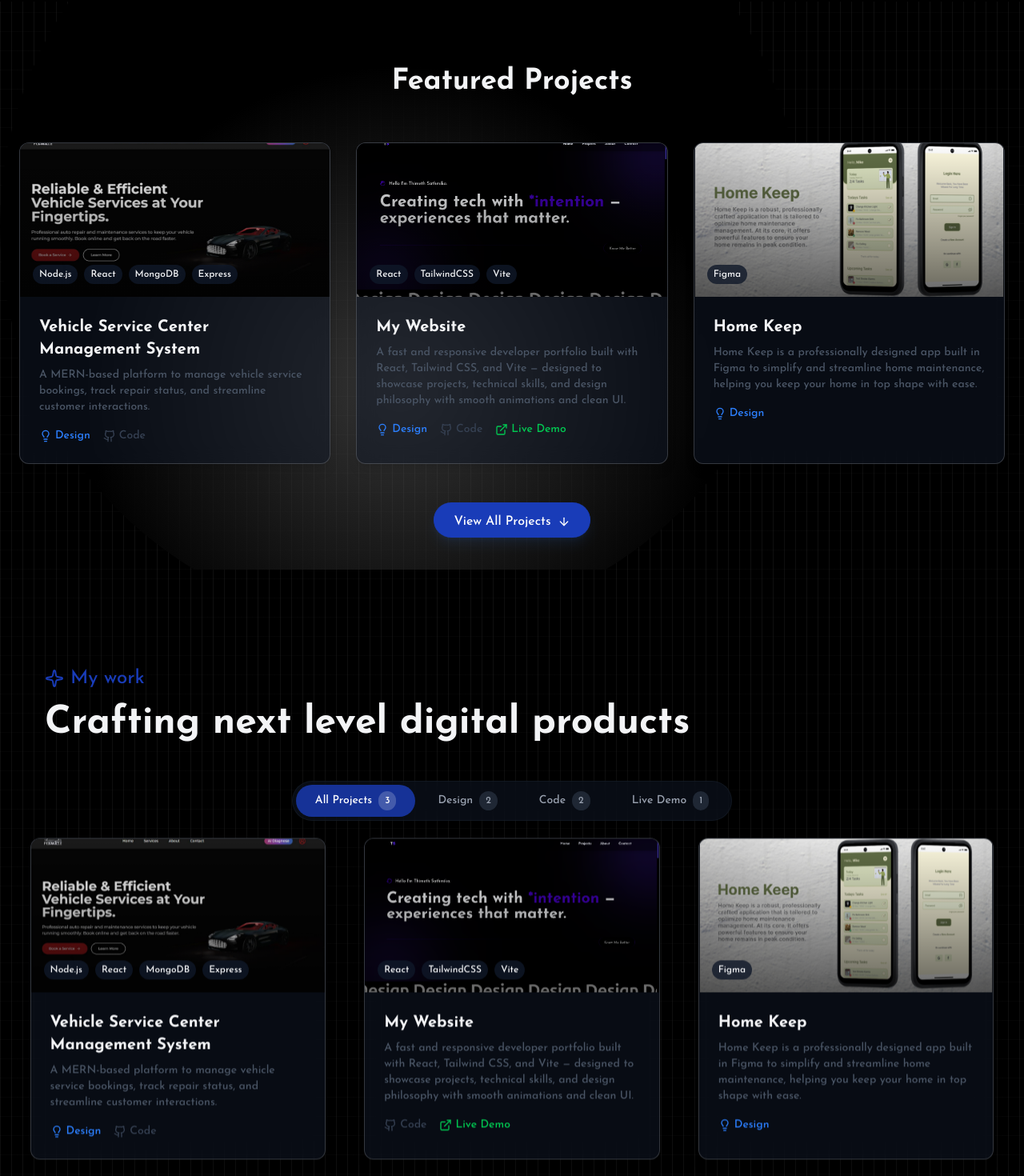
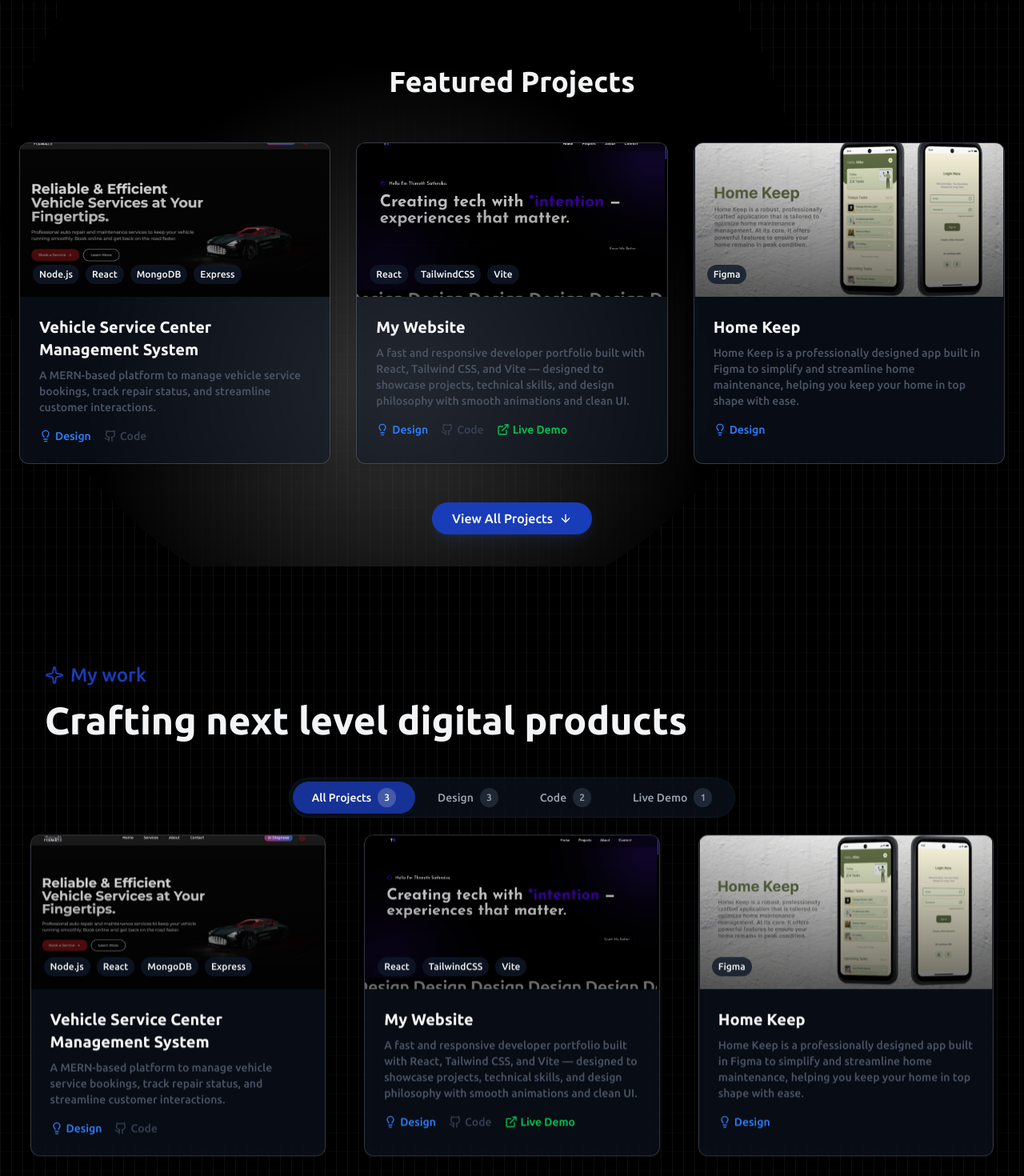
Before and after one commit to Thimeth0013/thimeth-sathmika, a React (Vite) app: page / in a window 1280 px wide. Shown: the part 1312-2782 px from the top of the page at 80% size. Built offline with nearby package versions, Linux system fonts and the light colour scheme.

Commit message:
visual updates

```diff
--- a/index.html
+++ b/index.html
@@ -6,7 +6,7 @@
     <meta name="viewport" content="width=device-width, initial-scale=1.0" />
     <link rel="preconnect" href="https://fonts.googleapis.com">
     <link rel="preconnect" href="https://fonts.gstatic.com" crossorigin>
-    <link href="https://fonts.googleapis.com/css2?family=Josefin+Sans:ital,wght@0,100..700;1,100..700&display=swap" rel="stylesheet">
+    <link href="https://fonts.googleapis.com/css2?family=Ubuntu:ital,wght@0,300;0,400;0,500;0,700;1,300;1,400;1,500;1,700&display=swap" rel="stylesheet">
     <title>Thimeth Sathmika</title>
   </head>
   <body>
--- a/src/components/LoadingScreen.jsx
+++ b/src/components/LoadingScreen.jsx
@@ -39,7 +39,7 @@ export const LoadingScreen = ({ onComplete }) => {
 
   return (
     <div className="fixed inset-0 z-50 bg-black text-gray-100 flex flex-col items-center justify-center">
-      <div className="mb-4 text-sm font-mono font-bold text-blue-500">
+      <div className="mb-4 text-sm font-bold text-blue-500">
         {text}
       </div>
       <div className="w-[200px] h-[2px] bg-gray-800 rounded relative overflow-hidden">
--- a/src/components/sections/About.jsx
+++ b/src/components/sections/About.jsx
@@ -33,7 +33,7 @@ import java from '../../assets/skills/java.svg';
 
 export const About = () => {
   const titleVariants = {
-    hidden: { opacity: 0, y: 30 },
+    hidden: { opacity: 0, y: 10 },
     visible: {
       opacity: 1,
       y: 0,
@@ -42,7 +42,7 @@ export const About = () => {
   };
 
   const imageVariants = {
-    hidden: { opacity: 0, y: 50 },
+    hidden: { opacity: 0, y: 10 },
     visible: {
       opacity: 1,
       y: 0,
@@ -278,7 +278,7 @@ export const About = () => {
                   {skillSet.items.map((skill) => (
                     <span
                       key={skill}
-                      className="px-4 pt-1 font-medium text-white/60 hover:text-white rounded-full bg-white/10 text-sm border border-white/20 hover:bg-blue-800/20 hover:border-blue-800/40 transition-all duration-200 cursor-default"
+                      className="px-4 py-0.5 font-medium text-white/60 hover:text-white rounded-full bg-white/10 text-sm border border-white/20 hover:bg-blue-800/20 hover:border-blue-800/40 transition-all duration-200 cursor-default"
                     >
                       {skill}
                     </span>
--- a/src/components/sections/Contact.jsx
+++ b/src/components/sections/Contact.jsx
@@ -141,7 +141,7 @@ export const Contact = () => {
 
               <button
                 type="submit"
-                className="px-6 pt-2 pb-1.5 rounded-full bg-gradient-to-r from-blue-800 to-blue-600 text-white font-medium hover:from-blue-700 hover:to-blue-500 transition-all"
+                className="px-6 py-2 rounded-full bg-gradient-to-r from-blue-800 to-blue-600 text-white font-medium hover:from-blue-700 hover:to-blue-500 transition-all"
               >
                 <div className="flex gap-4 items-center justify-center">
                   {loading ? 'Sending...' : 'Send Message'} <Send />
--- a/src/components/sections/Home.jsx
+++ b/src/components/sections/Home.jsx
@@ -125,7 +125,7 @@ export const Home = () => {
             <div className="flex justify-center md:justify-end">
               <a
                 href="#about"
-                className="text-sm md:text-lg px-6 py-2 pt-3 text-white font-medium bg-black backdrop-blur-md rounded-4xl border-s border-e border-blue-800/60 shadow-md hover:border-1 hover:text-blue-800 hover:shadow-[0_0_25px_rgba(59,130,246,0.2)] transition-all"
+                className="text-sm md:text-lg px-6 py-2 pt-2 text-white font-medium bg-black backdrop-blur-md rounded-4xl border-s border-e border-blue-800/60 shadow-md hover:border-1 hover:text-blue-800 hover:shadow-[0_0_25px_rgba(59,130,246,0.2)] transition-all"
               >
                 Know Me Better
               </a>
@@ -210,7 +210,7 @@ export const Home = () => {
             {featuredProjects.map((project) => (
               <div
                 key={project.id}
-                className="group bg-gray-900/50 rounded-xl overflow-hidden shadow-lg hover:shadow-2xl hover:border-blue-800/26 transition-all duration-300 border border-gray-200/20 dark:border-gray-700/20 backdrop-blur-md"
+                className="group bg-gray-900/50 rounded-xl overflow-hidden shadow-lg hover:bg-gray-900/80 hover:shadow-2xl hover:border-blue-800/26 transition-all duration-300 border border-gray-200/20 dark:border-gray-700/20 backdrop-blur-md"
               >
                 <div className="relative h-48 overflow-hidden">
                   <img
@@ -277,7 +277,7 @@ export const Home = () => {
           <div className="mt-12 text-center">
             <a
               href="#project"
-              className="inline-flex items-center gap-2 px-6 py-2 pt-3 rounded-4xl bg-blue-800 dark:bg-blue-800/12 border-s border-e border-blue-800 text-white font-medium transition-all shadow-lg shadow-blue-500/10 hover:bg-blue-800/18"
+              className="inline-flex items-center gap-2 px-6 py-2 rounded-4xl bg-blue-800 dark:bg-blue-800/12 border-s border-e border-blue-800 text-white font-medium transition-all shadow-lg shadow-blue-500/10 hover:bg-blue-800/18"
             >
               View All Projects
               <ArrowDown className="w-4 h-4" />
--- a/src/components/sections/Project.jsx
+++ b/src/components/sections/Project.jsx
@@ -31,7 +31,7 @@ export const Project = () => {
         'A fast and responsive developer portfolio built with React, Tailwind CSS, and Vite — designed to showcase projects, technical skills, and design philosophy with smooth animations and clean UI.',
       image: portfolio,
       tags: ['React', 'TailwindCSS', 'Vite'],
-      designLink: '#',
+      designLink: 'https://www.behance.net/gallery/228890885/My-Portfolio',
       githubLink: 'https://github.com/Thimeth0013/thimeth-sathmika',
       liveLink: 'https://thimeth0013.github.io/thimeth-sathmika/',
     },
@@ -46,7 +46,6 @@ export const Project = () => {
       githubLink: '',
       liveLink: '',
     },
-    // Add more projects here as needed
   ];
 
   // Filter projects based on active tab
@@ -206,7 +205,7 @@ export const Project = () => {
                       layoutId="activeTab"
                       transition={{
                         type: 'spring',
-                        stiffness: 500,
+                        stiffness: 400,
                         damping: 30,
                       }}
                     />
@@ -235,7 +234,7 @@ export const Project = () => {
                 filteredProjects.map((project, index) => (
                   <motion.div
                     key={`${activeTab}-${project.id}`}
-                    className="group w-full sm:w-[45%] lg:w-[30%] rounded-xl overflow-hidden shadow-lg border border-gray-200/20 dark:border-gray-700/20 backdrop-blur-lg bg-gray-900/50 hover:border-blue-800/26"
+                    className="group w-full sm:w-[45%] lg:w-[30%] rounded-xl overflow-hidden shadow-lg border border-gray-200/20 dark:border-gray-700/20 backdrop-blur-lg bg-gray-900/50 hover:bg-gray-900/80 hover:border-blue-800/26 transition ease-linear"
                     style={{
                       transform: `translateX(${index % 2 === 0 ? '10%' : '-10%'})`,
                       y: parallaxY,
@@ -246,7 +245,6 @@ export const Project = () => {
                     exit="exit"
                     whileHover="hover"
                     custom={index}
-                    whileTap={{ scale: 0.95 }}
                   >
                     <div className="relative h-48 overflow-hidden">
                       <img
--- a/src/index.css
+++ b/src/index.css
@@ -3,7 +3,7 @@
 html, body{
     margin: 0;
     padding: 0;
-    font-family: "Josefin Sans", sans-serif;
+    font-family: "Ubuntu", sans-serif;
     font-weight: 100;
     font-display: swap;
     background: #0a0a0a;
```
